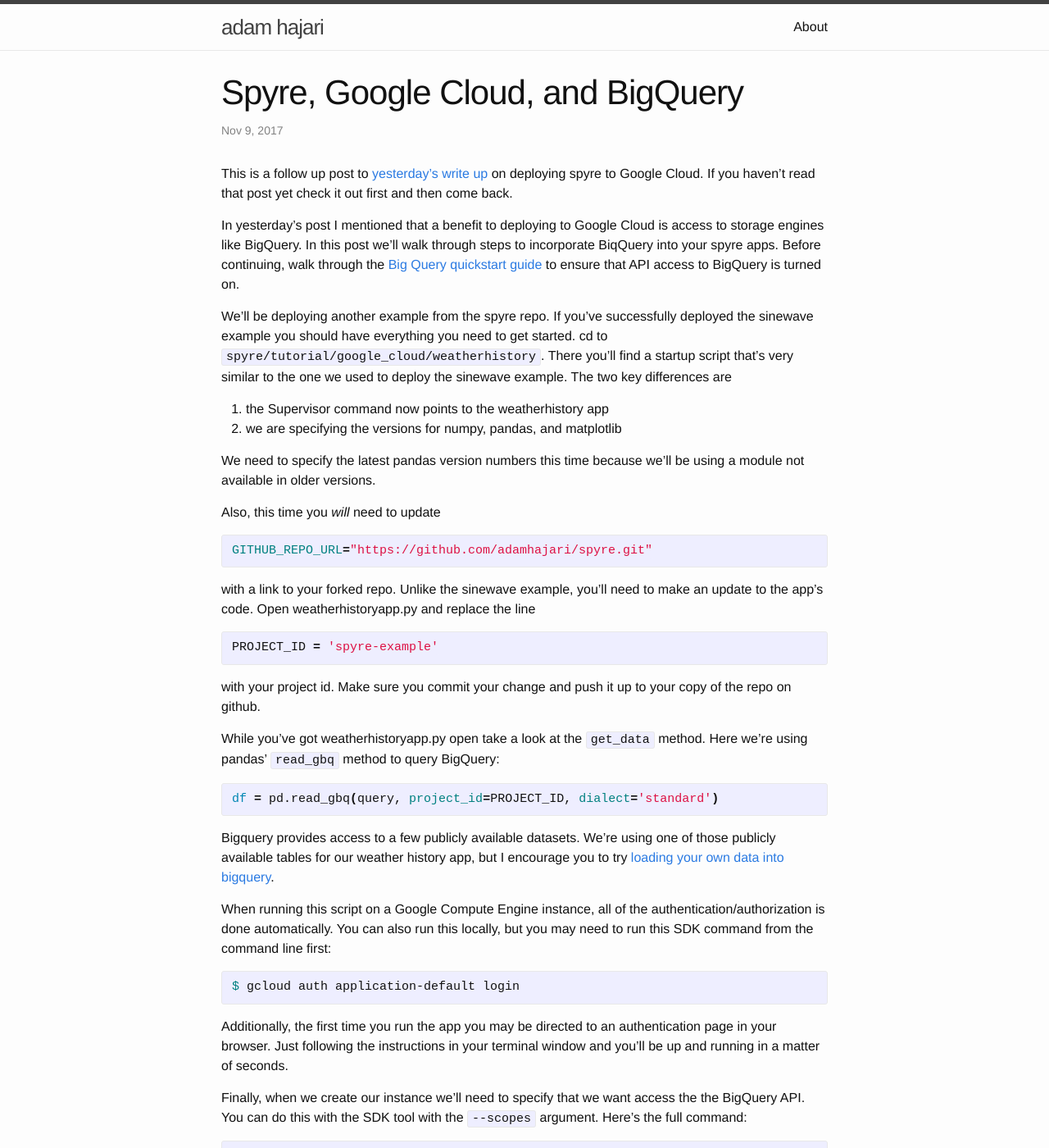
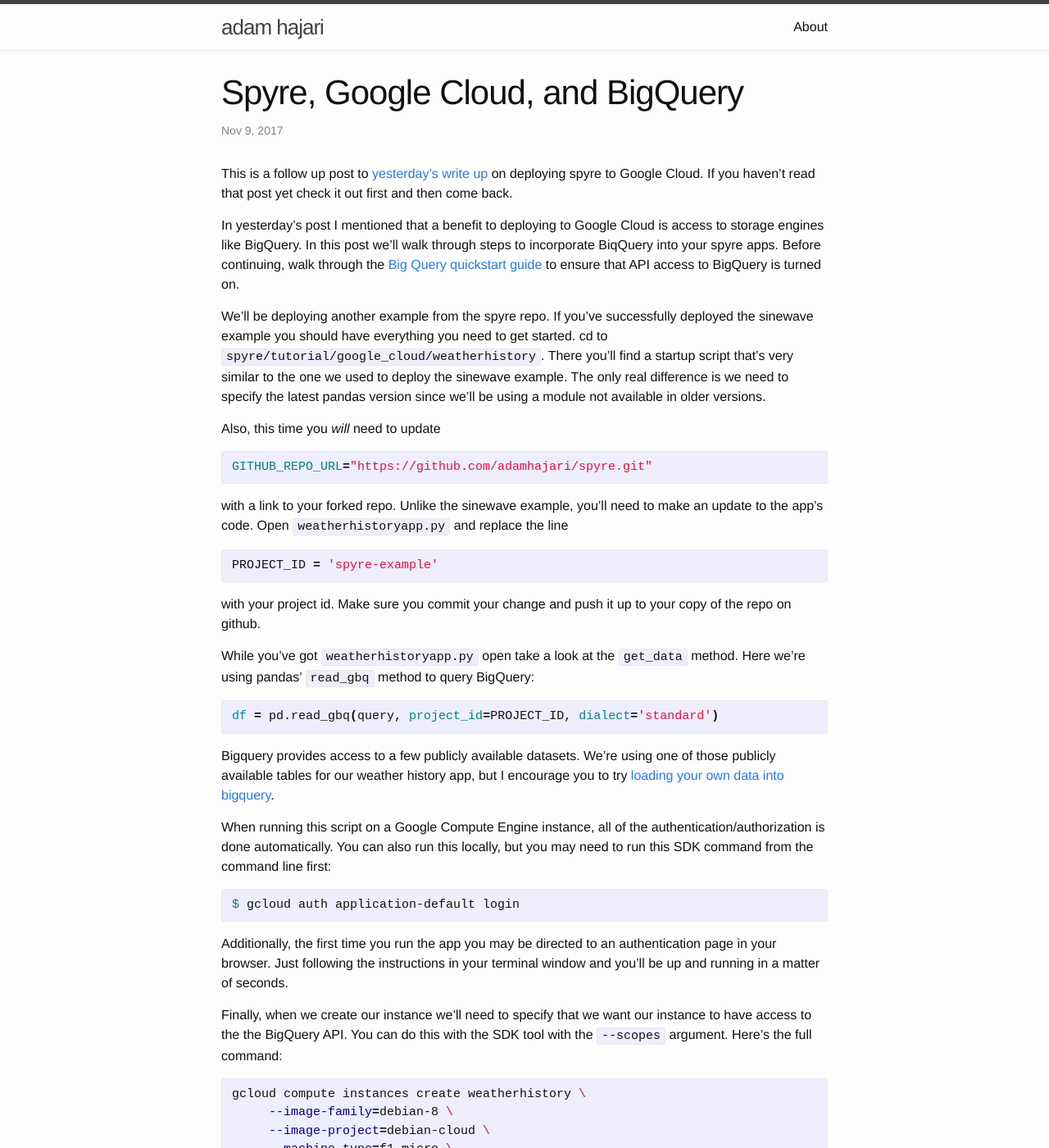
Before and after one commit to adamhajari/adamhajari.github.io, a Jekyll site: the page built from _posts/2017-11-09-spyre-and-bigquery.md, in a window 1280 px wide and 1400 px high. Shown: the whole window at 82% size. Built offline with Jekyll 4.4.1, drawn with Linux system fonts in a browser that asks for light colours; some of the changed text lies outside the part shown.

Commit message:
edits to bigquery post

```diff
--- a/_posts/2017-11-09-spyre-and-bigquery.md
+++ b/_posts/2017-11-09-spyre-and-bigquery.md
@@ -8,12 +8,7 @@
 
 In yesterday's post I mentioned that a benefit to deploying to Google Cloud is access to storage engines like BigQuery. In this post we'll walk through steps to incorporate BiqQuery into your spyre apps. Before continuing, walk through the [Big Query quickstart guide](https://cloud.google.com/bigquery/quickstart-web-ui) to ensure that API access to BigQuery is turned on.
 
-We'll be deploying another example from the spyre repo. If you've successfully deployed the sinewave example you should have everything you need to get started. cd to `spyre/tutorial/google_cloud/weatherhistory`. There you'll find a startup script that's very similar to the one we used to deploy the sinewave example. The two key differences are
-
-1. the Supervisor command now points to the weatherhistory app
-2. we are specifying the versions for numpy, pandas, and matplotlib
-
-We need to specify the latest pandas version numbers this time because we'll be using a module not available in older versions.
+We'll be deploying another example from the spyre repo. If you've successfully deployed the sinewave example you should have everything you need to get started. cd to `spyre/tutorial/google_cloud/weatherhistory`. There you'll find a startup script that's very similar to the one we used to deploy the sinewave example. The only real difference is we need to specify the latest pandas version since we'll be using a module not available in older versions.
 
 Also, this time you *will* need to update
 
@@ -22,7 +17,7 @@
 {% endhighlight %}
 
 
-with a link to your forked repo. Unlike the sinewave example, you'll need to make an update to the app's code. Open weatherhistoryapp.py and replace the line
+with a link to your forked repo. Unlike the sinewave example, you'll need to make an update to the app's code. Open `weatherhistoryapp.py` and replace the line
 
 {% highlight bash %}
 PROJECT_ID = 'spyre-example'
@@ -31,7 +26,7 @@
 
 with your project id. Make sure you commit your change and push it up to your copy of the repo on github.
 
-While you've got weatherhistoryapp.py open take a look at the `get_data` method. Here we're using pandas' `read_gbq` method to query BigQuery:
+While you've got `weatherhistoryapp.py` open take a look at the `get_data` method. Here we're using pandas' `read_gbq` method to query BigQuery:
 
 {% highlight bash %}
 df = pd.read_gbq(query, project_id=PROJECT_ID, dialect='standard')
@@ -49,7 +44,7 @@
 
 Additionally, the first time you run the app you may be directed to an authentication page in your browser. Just following the instructions in your terminal window and you'll be up and running in a matter of seconds.
 
-Finally, when we create our instance we'll need to specify that we want access the the BigQuery API. You can do this with the SDK tool with the `--scopes` argument. Here's the full command:
+Finally, when we create our instance we'll need to specify that we want our instance to have access to the the BigQuery API. You can do this with the SDK tool with the `--scopes` argument. Here's the full command:
 
 {% highlight bash %}
 gcloud compute instances create weatherhistory \
@@ -63,9 +58,9 @@
      --project=[PROJECT_ID]
 {% endhighlight %}
 
-(replacing [PROJECT_ID] with your project id). You can also add API access when creating an instance from the web console under `Identity and API access` by checking the `Set access for each API` button and setting `BigQuery` to `Enabled`.
+(don't forget to replace [PROJECT_ID] with your project id). You can also add API access when creating an instance from the web console under `Identity and API access` by checking the `Set access for each API` button and setting `BigQuery` to `Enabled`.
 
-If your deploying to the same project id that you used to deploy the sinewave app http access to port 8080 should already be open. If this is a new project run the gcloud command to open that port:
+If your deploying to the same project id that you used to deploy the sinewave app, http access to port 8080 should already be open. If this is a new project, run the gcloud command to open that port:
 
 {% highlight bash %}
 gcloud compute firewall-rules create default-allow-http-8080 \
@@ -77,7 +72,7 @@
 {% endhighlight %}
 
 
-After a few minutes you should be able to access your app on port 8080 at the instance's external IP address. Remember that you can view your app's logs from the Compute Engine's web console.
+After a few minutes you should be able to access your app on port 8080 at the instance's external IP address. If you need to troubleshoot, remember that you can view your app's logs from the Compute Engine's web console.
 
 <br>
 Have a comment or question? [Post it here](https://github.com/adamhajari/adamhajari.github.io/issues/new).
```
Also changed, not shown: _posts/2015-04-21-deploying-a-spyre-app-on-heroku.md (+4 -0 lines).
